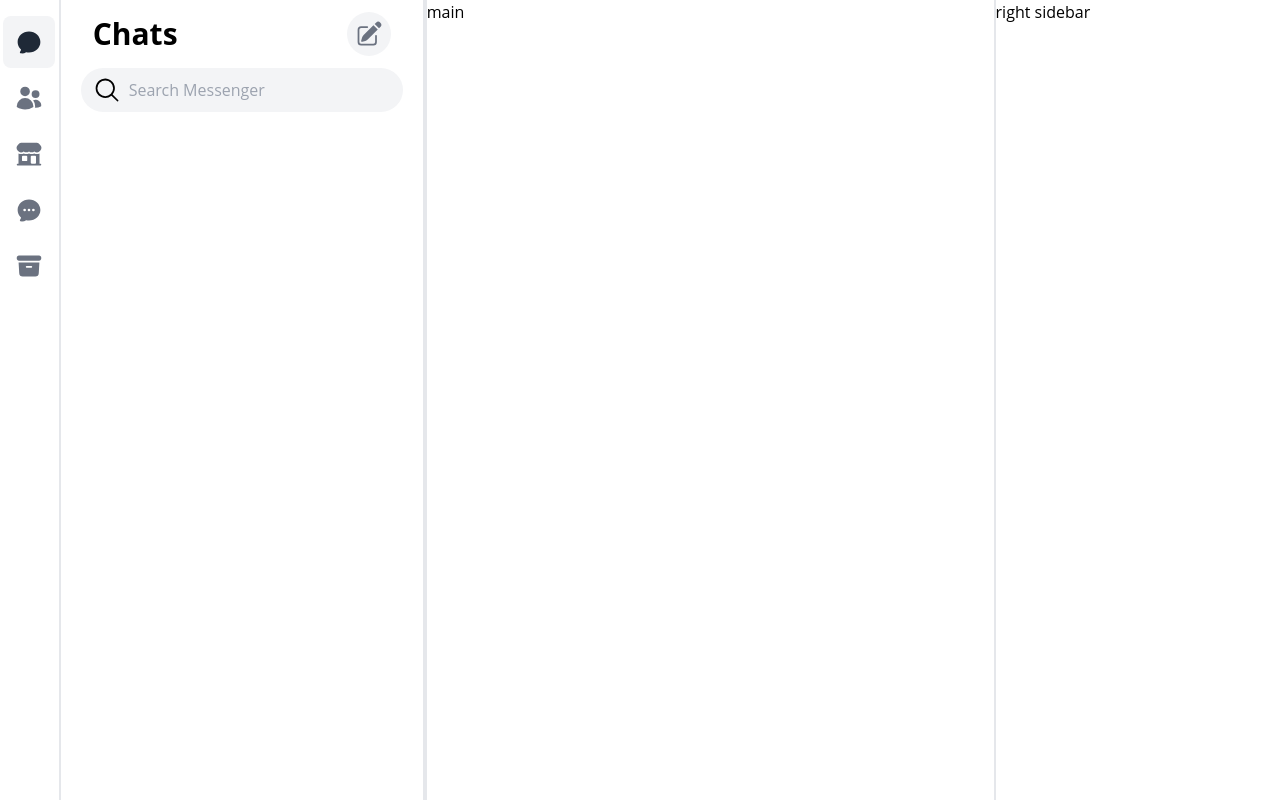
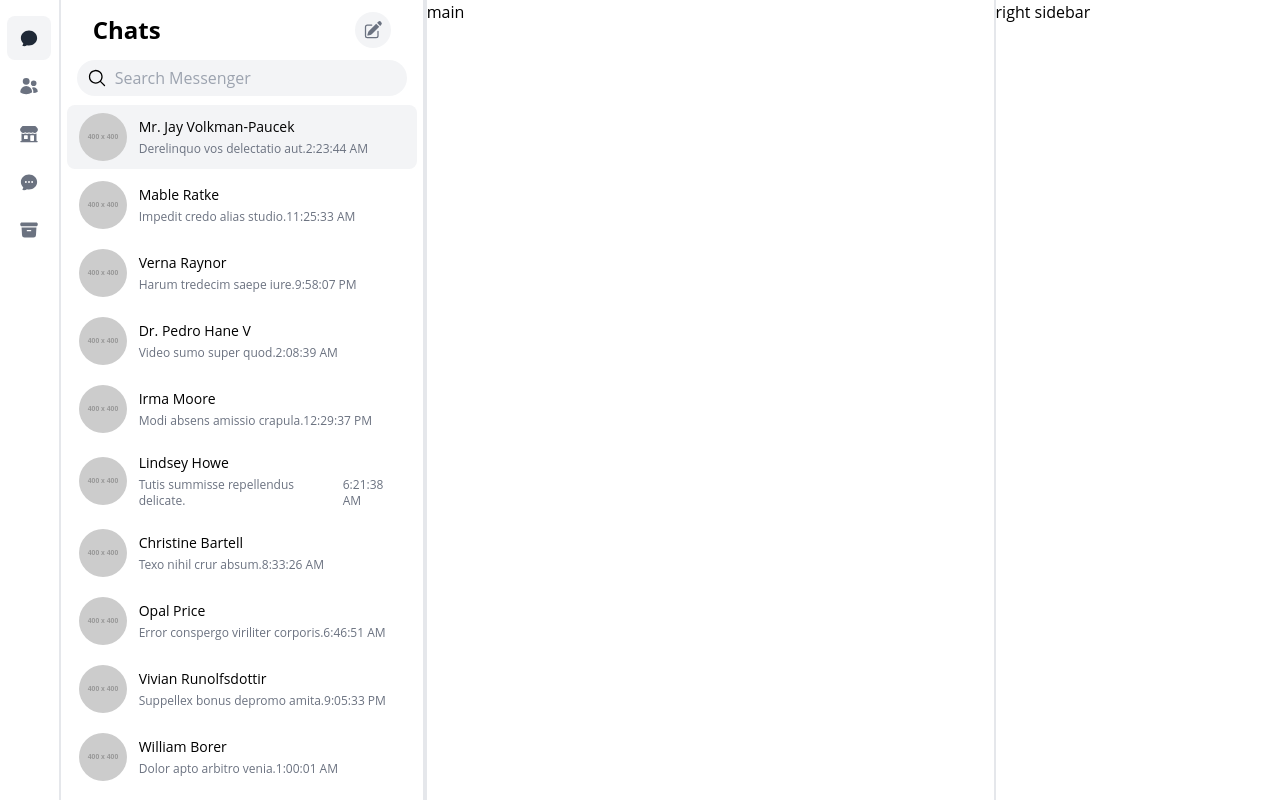
Before and after one commit to itsrafsanjani/messenger, a React (Vite) app: page / in a window 1280 px wide. Built offline with nearby package versions, Linux system fonts and the light colour scheme.

Commit message:
feat: chat list design complete

```diff
--- a/package.json
+++ b/package.json
@@ -15,6 +15,7 @@
     "react-router-dom": "^6.4.2"
   },
   "devDependencies": {
+    "@faker-js/faker": "^8.1.0",
     "@types/react": "^18.0.17",
     "@types/react-dom": "^18.0.6",
     "@vitejs/plugin-react": "^2.1.0",
--- a/src/pages/ChatPage.jsx
+++ b/src/pages/ChatPage.jsx
@@ -8,6 +8,7 @@ import {
   UsersIcon,
 } from '@heroicons/react/24/solid'
 import { Link, NavLink } from 'react-router-dom'
+import { faker } from '@faker-js/faker'
 
 const menus = [
   {
@@ -37,6 +38,20 @@ const menus = [
   },
 ]
 
+const chats = []
+
+for (let i = 0; i < 20; i++) {
+  const chat = {
+    id: i,
+    name: faker.person.fullName(), // Generate a random name
+    image: 'https://placehold.it/400x400', // Generate a random avatar image
+    last_message: faker.lorem.sentence(4), // Generate a random last message
+    last_message_at: faker.date.recent({ days: 7 }).toLocaleTimeString(), // Generate a random recent date
+  }
+
+  chats.push(chat)
+}
+
 const ChatPage = () => {
   return (
     <div className='grid grid-cols-9 grid-flow-col h-screen'>
@@ -61,28 +76,81 @@ const ChatPage = () => {
                   }
                   title={menu.name}
                 >
-                  <Icon className='h-7 w-7' />
+                  <Icon className='h-5 w-5' />
                 </NavLink>
               )
             })}
           </div>
         </nav>
-        <div role='chat list' className='border-r-2 col-span-6'>
+
+        <div
+          role='chat list'
+          className='flex flex-col border-r-2 col-span-6 overflow-auto'
+        >
+          <div className='h-[105px] sticky top-0 bg-white'>
             <div className='flex justify-between items-center py-3 px-8'>
-            <h3 className='font-bold text-3xl'>Chats</h3>
+              <h3 className='font-bold text-2xl'>Chats</h3>
               <button className='p-2 bg-gray-100 hover:bg-gray-200 text-gray-500 rounded-full'>
-              <PencilSquareIcon className='h-7 w-7 ' />
+                <PencilSquareIcon className='h-5 w-5 ' />
               </button>
             </div>
 
-          <div className='px-5'>
-            <label htmlFor='search' className='bg-gray-100 p-2 flex rounded-full'>
+            <div className='px-4'>
+              <label
+                htmlFor='search'
+                className='bg-gray-100 p-[6px] flex items-center rounded-full'
+              >
                 <span className='pl-1'>
-                <MagnifyingGlassIcon className='h-7 w-7 ' />
+                  <MagnifyingGlassIcon className='h-5 w-5 ' />
                 </span>
 
-              <input type='search' id='search' name='search' placeholder='Search Messenger' className='w-full bg-gray-100 focus:outline-none pl-2' />
+                <input
+                  type='search'
+                  id='search'
+                  name='search'
+                  placeholder='Search Messenger'
+                  className='w-full bg-gray-100 focus:outline-none pl-2'
+                />
               </label>
+            </div>
+          </div>
+
+          <div className='h-[calc(100vh-105px)] overflow-auto'>
+            {chats.length > 0
+              ? chats.map((chat, index) => {
+                  return (
+                    <Link
+                      to={'/chats/' + chat.id}
+                      key={chat.id}
+                      className='block px-[6px] mb-1'
+                    >
+                      <div
+                        className={
+                          (index === 0 ? 'bg-gray-100 ' : ' ') +
+                          ' flex hover:bg-gray-100 rounded-lg transition-all'
+                        }
+                      >
+                        <div className='flex items-center py-2 px-3 '>
+                          <img
+                            src={chat.image}
+                            alt='profile picture'
+                            className='h-12 w-12 rounded-full'
+                          />
+                          <div className='pl-3 flex flex-col space-y-1'>
+                            <h3 className='text-sm'>{chat.name}</h3>
+                            <div className='text-xs flex text-gray-500'>
+                              <p>{chat.last_message}</p>
+                              <time>{chat.last_message_at}</time>
+                            </div>
+                          </div>
+                        </div>
+                      </div>
+                    </Link>
+                  )
+                })
+              : (
+                <div className='text-center text-gray-500'>No chats found!</div>
+              )}
           </div>
         </div>
       </aside>
```
Also changed, not shown: 1 other file (tests, documents, lock files or other folders). Lines whose indentation alone changed are shown as unchanged.
